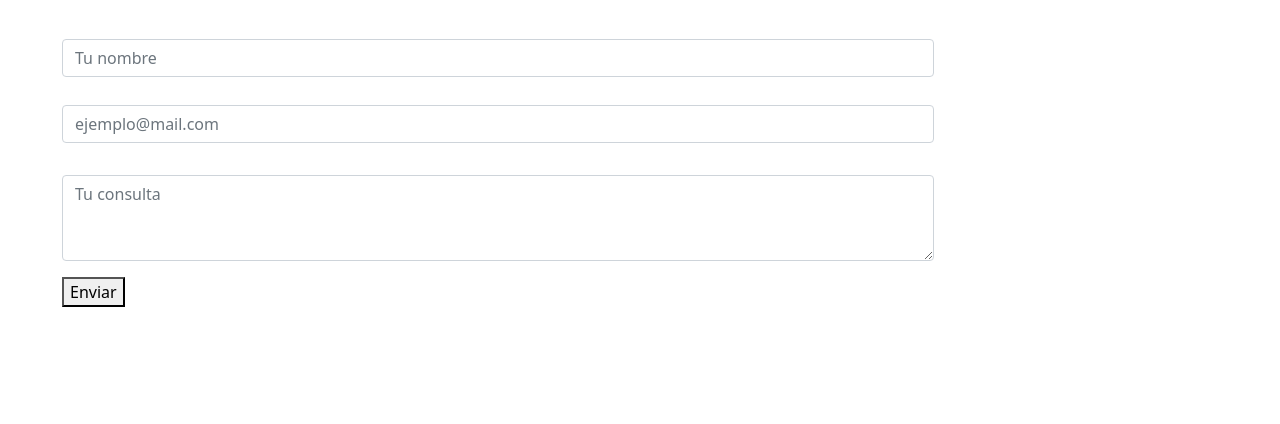
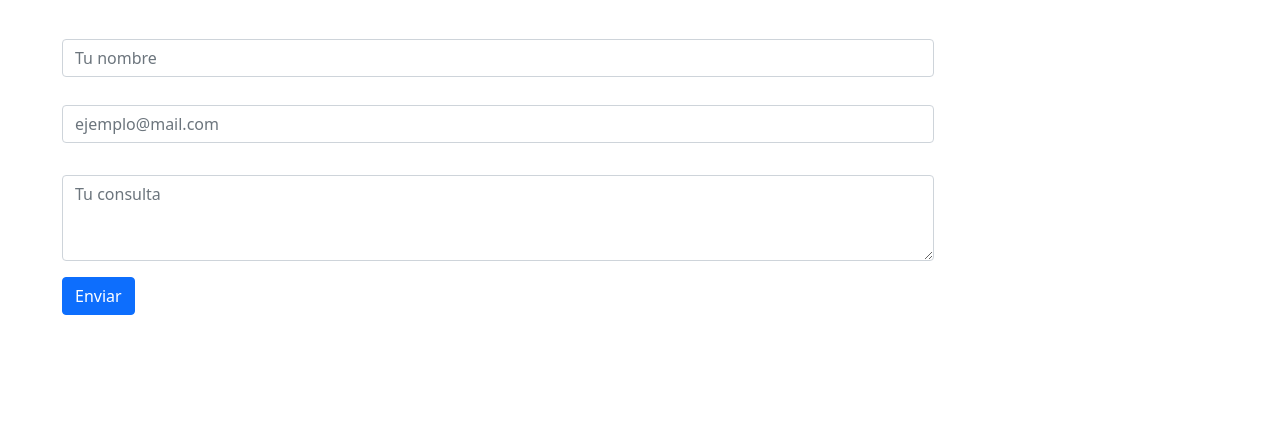
Before and after one commit to noes2608/HTML, a website: page contacto.html in a window 1280 px wide. Shown: the part 269-693 px from the top of the page. Drawn offline with nearby package versions, Linux system fonts and the light colour scheme.

Commit message:
Update contacto.html

```diff
--- a/contacto.html
+++ b/contacto.html
@@ -61,7 +61,7 @@
              <label for="exampleFormControlTextarea1" class="form-label"></label>
              <textarea class="form-control" id="exampleFormControlTextarea1" placeholder="Tu consulta" rows="3"></textarea>
            </div>
-           <button class="boton" type="submit" >Enviar</button>
+           <button class="btn btn-primary" type="submit" >Enviar</button>
         </div>
       </form>
       </main>
```
